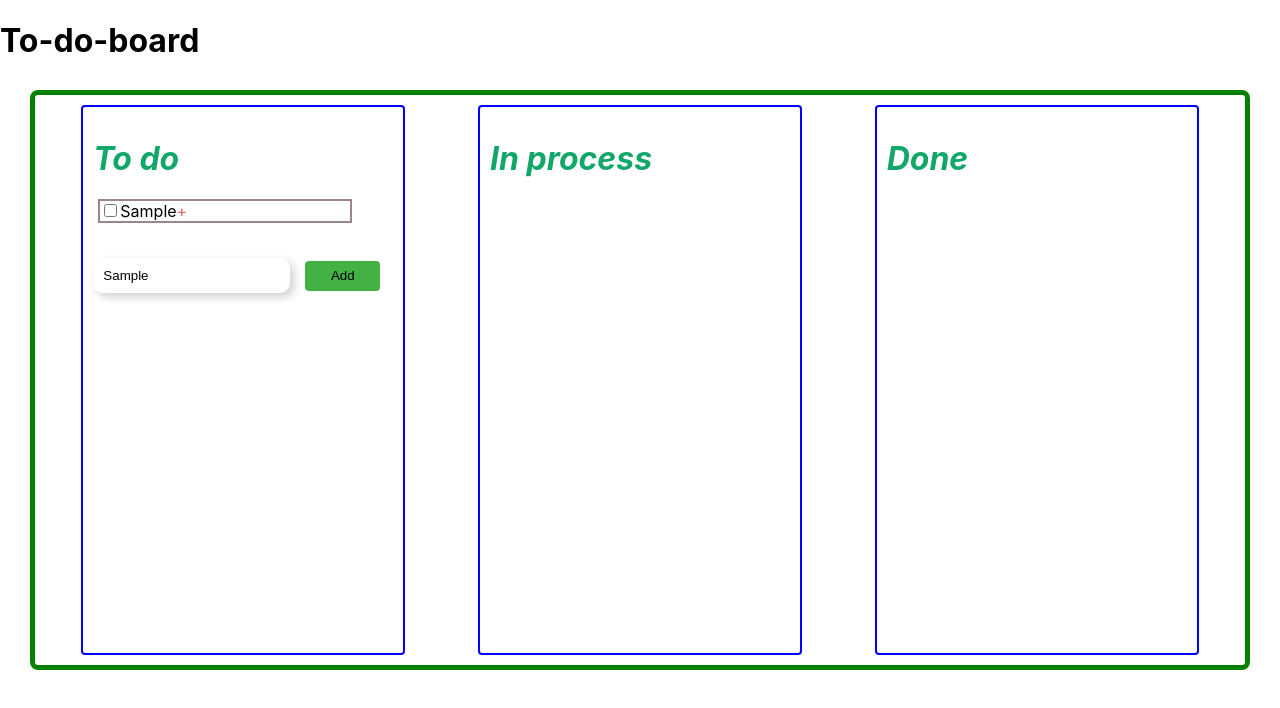
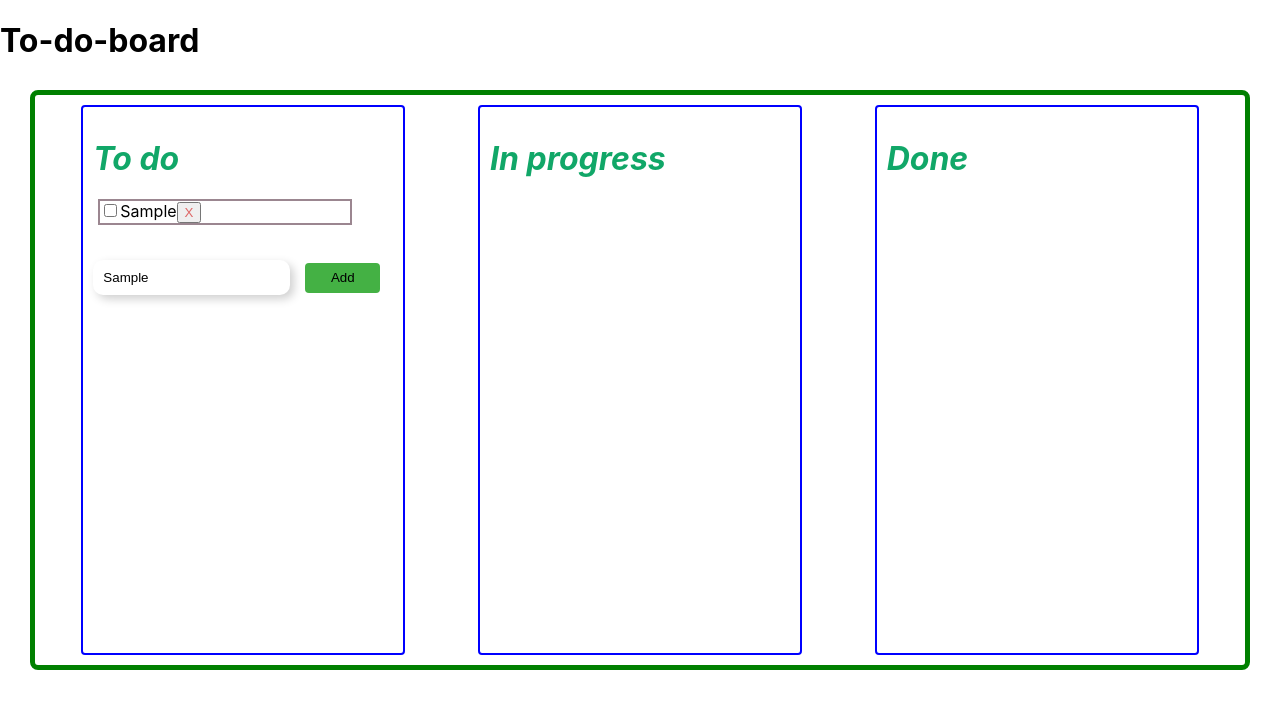
Before and after one commit to oleksii-sakun/to-do-list, a React (Create React App) app: page / in a window 1280 px wide. Both pictures are taken after typing "Sample" into the empty fields and a click on the button "Add". Shown: the top 708 px of the page. Built offline with nearby package versions, Linux system fonts and the light colour scheme.

Commit message:
add deletion

```diff
--- a/src/components/Board.jsx
+++ b/src/components/Board.jsx
@@ -4,14 +4,26 @@ import List from "./List";
 import Card from "./Card";
 import "./styles.css";
 import { useDispatch, useSelector } from "react-redux";
+import { deleteTask } from "../redux/actions/inputAction";
 
 export default function Board(props) {
   const tasksToDo = useSelector(({ input: { tasksToDo } }) => tasksToDo);
+  const dispatch = useDispatch();
+
+  const handleDeleteTask = (task) => {
+    dispatch(deleteTask(task));
+  };
 
   function renderTasksInList() {
-    return tasksToDo.map((task) => {
-      if (task) {
-        return <Card task={task}></Card>;
+    return tasksToDo.map((item) => {
+      if (item.task) {
+        return (
+          <Card
+            handleDeleteTask={() => handleDeleteTask(item)}
+            key={item.id}
+            task={item.task}
+          ></Card>
+        );
       }
     });
   }
@@ -22,7 +34,7 @@ export default function Board(props) {
         {renderTasksInList()}
         <CustomInput />
       </List>
-      <List className="in_process" title="In process"></List>
+      <List className="in_process" title="In progress"></List>
       <List className="done" title="Done"></List>
     </div>
   );
--- a/src/components/Card.jsx
+++ b/src/components/Card.jsx
@@ -1,20 +1,12 @@
 import React from "react";
-import { useDispatch, useSelector } from "react-redux";
 
 export default function Card(props) {
-  const dispatch = useDispatch();
-
-  function handleDeleteTask(event) {
-    console.log(event);
-  }
-
   return (
     <div className="card">
       <input type="checkbox" />
       {props.task}
-      <a
-        onClick={handleDeleteTask}
-        href="#"
+      <button
+        onClick={props.handleDeleteTask}
         className="checklist_task-remove"
       />
     </div>
--- a/src/components/CustomInput.jsx
+++ b/src/components/CustomInput.jsx
@@ -12,7 +12,7 @@ export default function CustomInput(props) {
   }
 
   function handleButtonCreateTask(state) {
-    dispatch(addTask(input));
+    dispatch(addTask(input, Date.now()));
   }
 
   return (
--- a/src/components/styles.css
+++ b/src/components/styles.css
@@ -53,5 +53,5 @@
 .checklist_task-remove:after {
   display: inline-block;
   color: #d66;
-  content: "+";
+  content: "X";
 }
--- a/src/redux/actions/inputAction.js
+++ b/src/redux/actions/inputAction.js
@@ -1,8 +1,8 @@
 import { CREATE_TASK, DELETE_TASK } from "../constants";
 
-export const addTask = (task) => ({
+export const addTask = (task, id) => ({
   type: CREATE_TASK,
-  payload: task,
+  payload: { task, id },
 });
 
 export const deleteTask = (task) => ({
--- a/src/redux/reducers/inputReducer.js
+++ b/src/redux/reducers/inputReducer.js
@@ -14,8 +14,8 @@ export default function inputReducer(state = initialState, action) {
     case DELETE_TASK:
       return {
         ...state.tasksToDo,
-        tasksToDo: state.tasksToDo.delete(
-          state.tasksToDo.indexOf(action.payload)
+        tasksToDo: state.tasksToDo.filter(
+          (task) => task.id !== action.payload.id
         ),
       };
 
```
